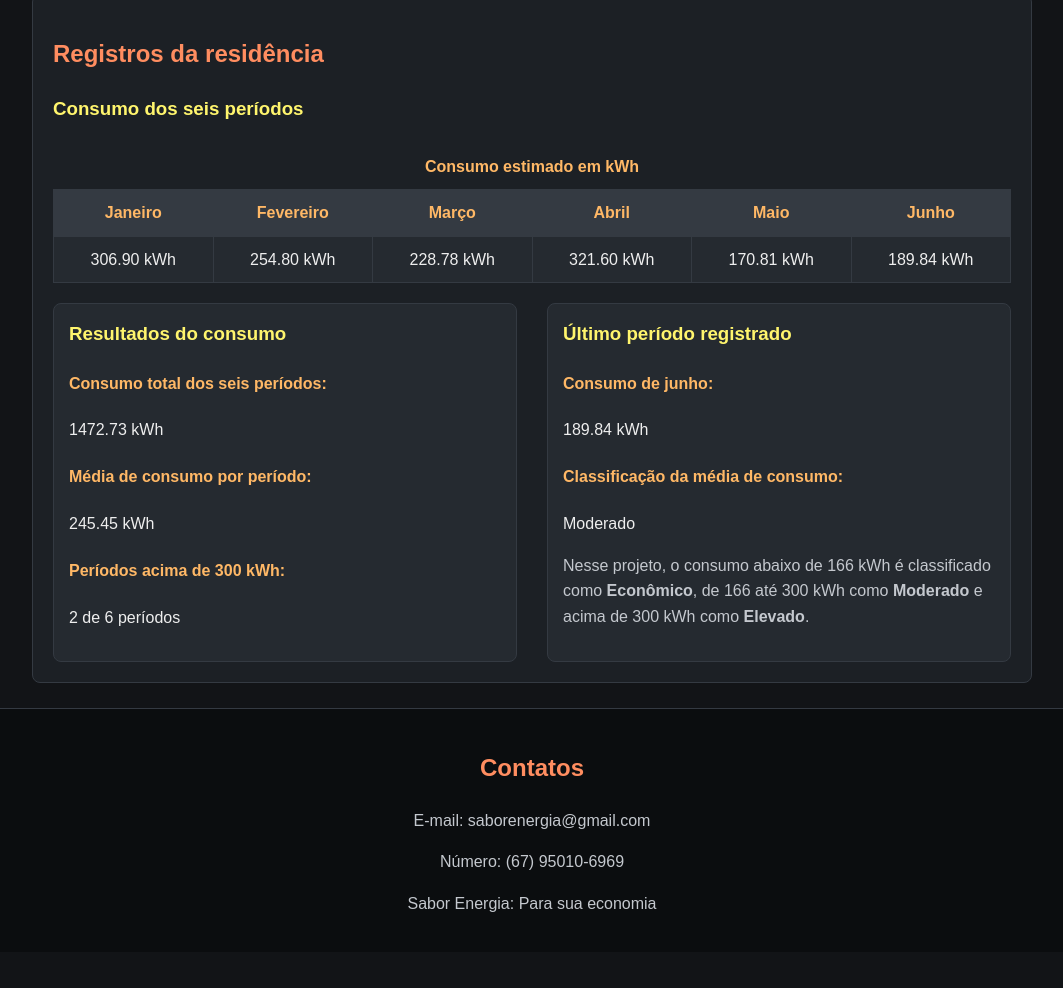
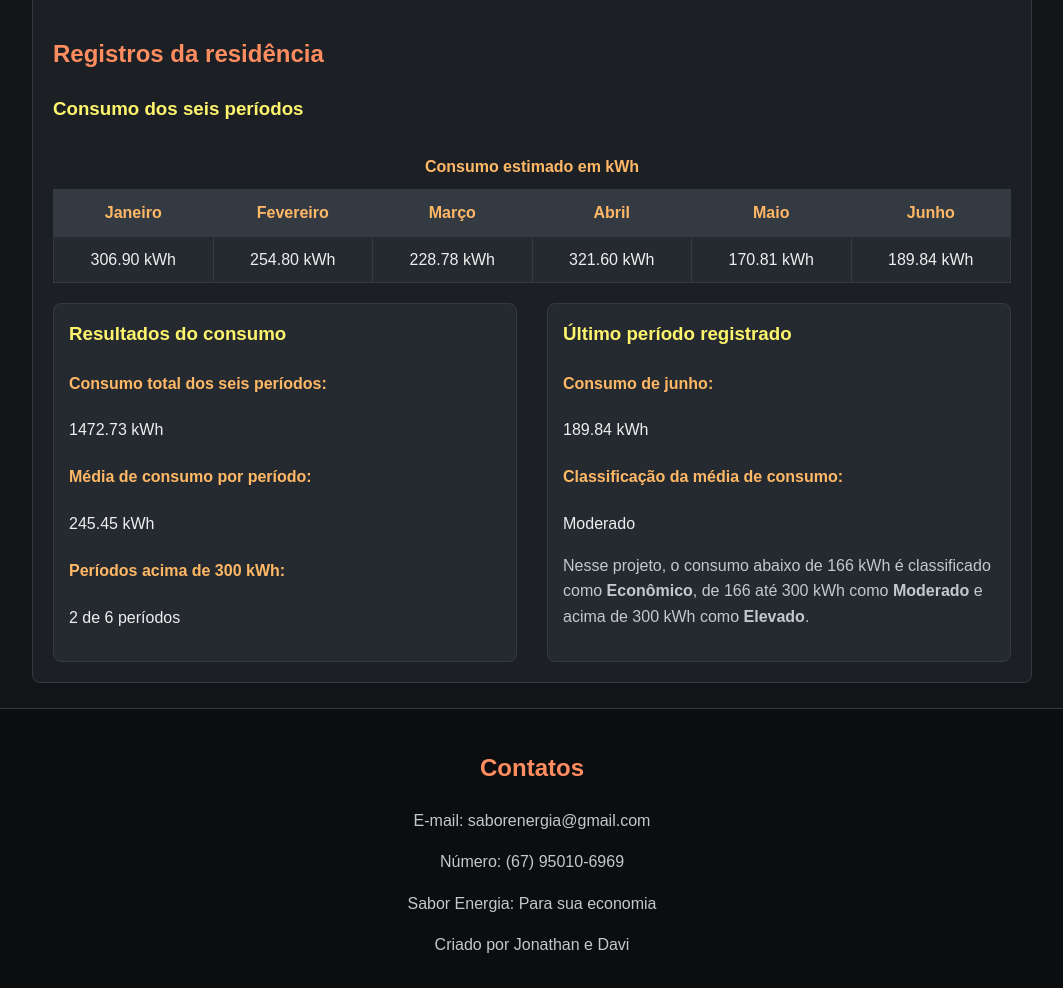
Before and after one commit to milkdeive/SABOR-ENERGIA, a plain HTML site: page index.html in a window 1280 px wide. Shown: the part 1283-2271 px from the top of the page, without its empty margins (108-1171 px from the left). Before the commit the page ends 2235 px from the top, so only its background shows below. Drawn offline with Linux system fonts and the light colour scheme.

Commit message:
super smol update no HTML
pondo o nome dos integrantes que criaram o projeto pq eu esqueci de colocar

```diff
--- a/index.html
+++ b/index.html
@@ -121,6 +121,7 @@
         <p>E-mail: saborenergia@gmail.com</p>
         <p>Número: (67) 95010-6969</p>
         <p>Sabor Energia: Para sua economia</p>
+        <p>Criado por Jonathan e Davi</p>
     </footer>
 </body>
 </html>
```
